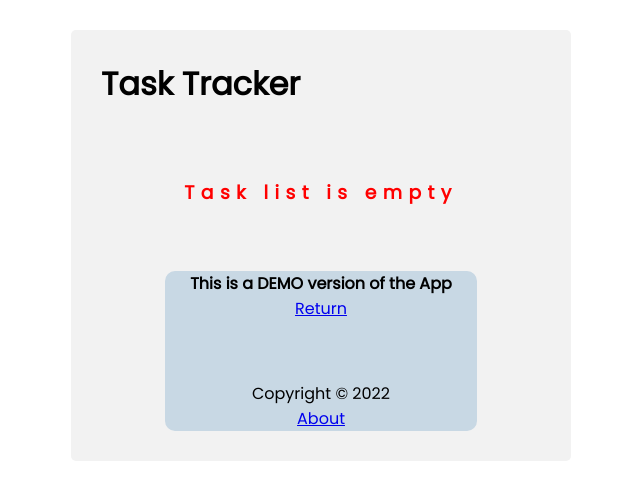
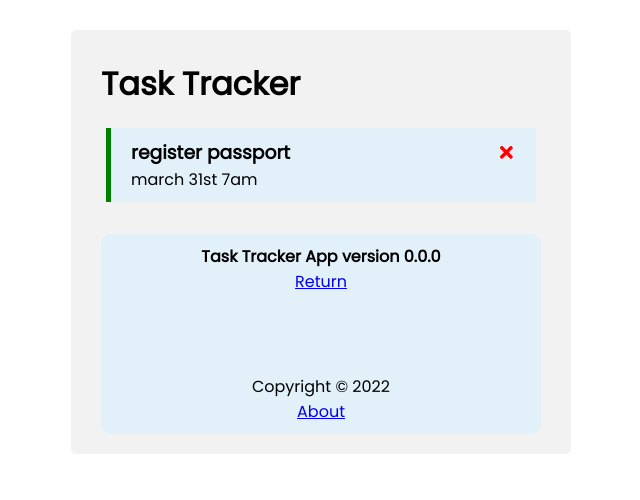
Before and after one commit to Lafemart/react-tast-tracker, a React (Create React App) app: page /about in a window 1280 px wide. Shown: the top 500 px of the page, without its empty margins (319-959 px from the left). Built offline with nearby package versions, Linux system fonts and the light colour scheme; data requests are answered from the project's data file.

Commit message:
'finishing up'

```diff
--- a/db.json
+++ b/db.json
@@ -1,3 +1,10 @@
 {
-  "tasks": []
+  "tasks": [
+    {
+      "text": "register passport",
+      "day": "march 31st 7am",
+      "reminder": true,
+      "id": 1
+    }
+  ]
 }
--- a/src/App.js
+++ b/src/App.js
@@ -6,8 +6,6 @@ import AddTask from "./components/AddTask";
 import Footer from "./components/Footer";
 import About from "./components/About";
 import { BrowserRouter as Router, Route, Routes } from "react-router-dom";
-
-
 
 
 const App = () => {
--- a/src/components/About.js
+++ b/src/components/About.js
@@ -3,7 +3,7 @@ import { Link } from "react-router-dom"
 const About = () => {
   return (
       <div className="about">
-    <h4>This is a DEMO version of the App</h4>
+    <h4>Task Tracker App version 0.0.0 </h4>
     <Link to="/">Return</Link>
     </div>
   )
--- a/src/components/Tasks.js
+++ b/src/components/Tasks.js
@@ -1,4 +1,4 @@
-// import { useState } from "react"
+
 import Task from "./Task"
 
 const Tasks = ({tasks, onDelete, onToggle}) => {
--- a/src/index.css
+++ b/src/index.css
@@ -55,7 +55,7 @@ body {
 }
 
 .task {
-  background: #f4f4f4;
+  background: #e2f0fa;
   margin: 5px;
   padding: 10px 20px;
   cursor: pointer;
@@ -124,10 +124,11 @@ footer {
 }
 
 .about{
+  padding: 10px;
   border-radius: 10px;
-  margin: 4rem;
-  margin-bottom: -80px;
-  height: 20vh;
-  background: #c8d8e4 ;
+  margin-top: 2rem;
+  margin-bottom: -90px;
+  height: 25vh;
+  background: #e2f0fa ;
   text-align: center;
 }
```
